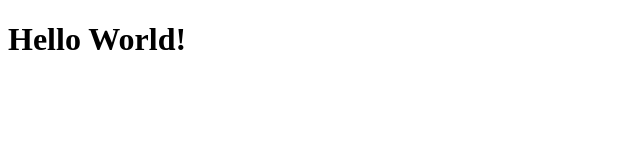
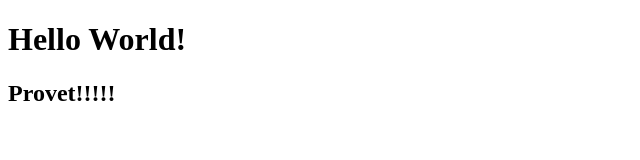
Before and after one commit to ivancraze/project_1, a plain HTML site: page index.html in a window 1280 px wide. Shown: the whole page, without its empty margins (0-640 px from the left). Drawn offline with Linux system fonts and the light colour scheme.

Commit message:
index.html mod

```diff
--- a/index.html
+++ b/index.html
@@ -7,5 +7,6 @@
 </head>
 <body>
     <h1>Hello World!</h1>
+    <h2>Provet!!!!!</h2>
 </body>
 </html>
```
